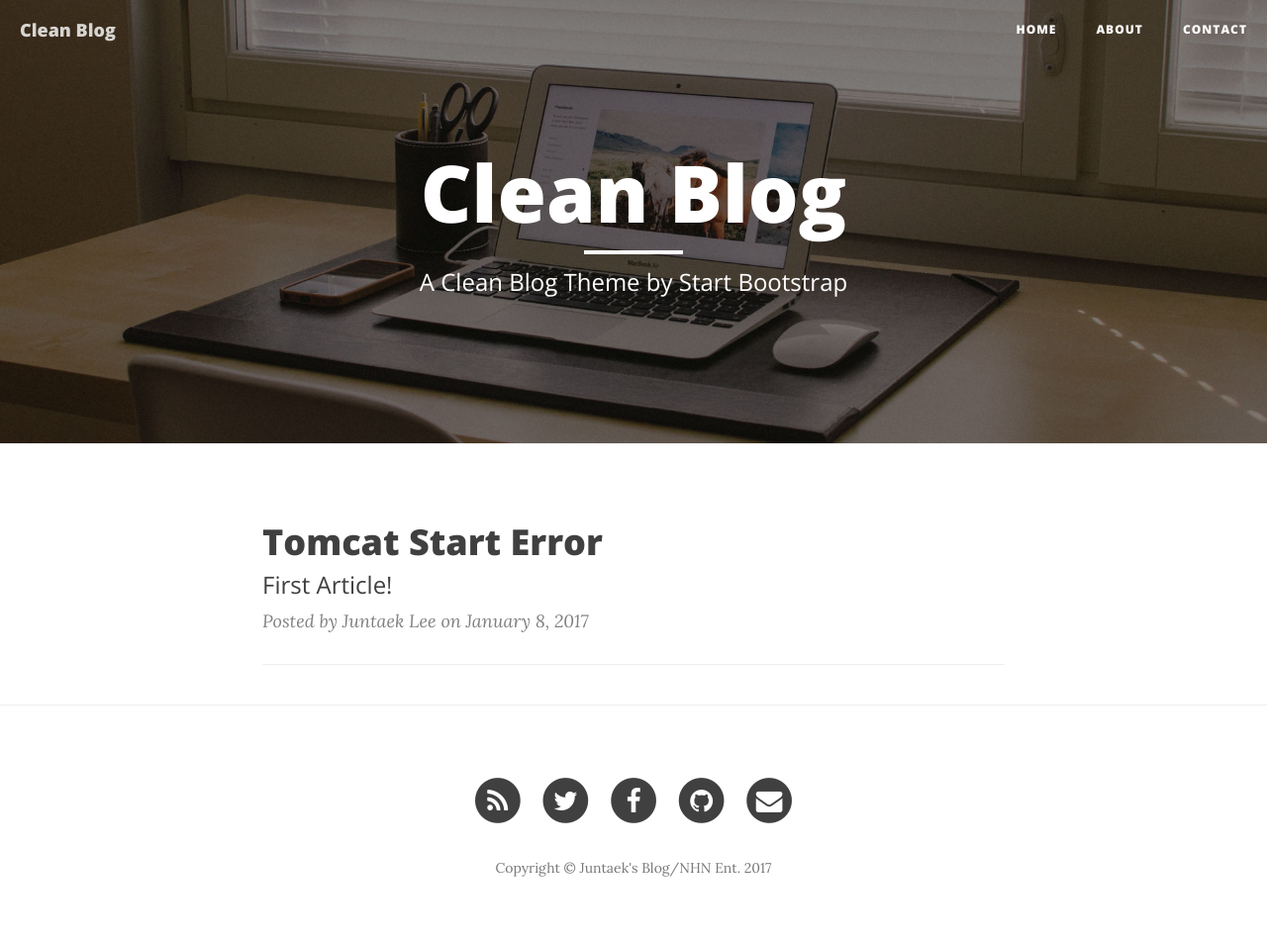
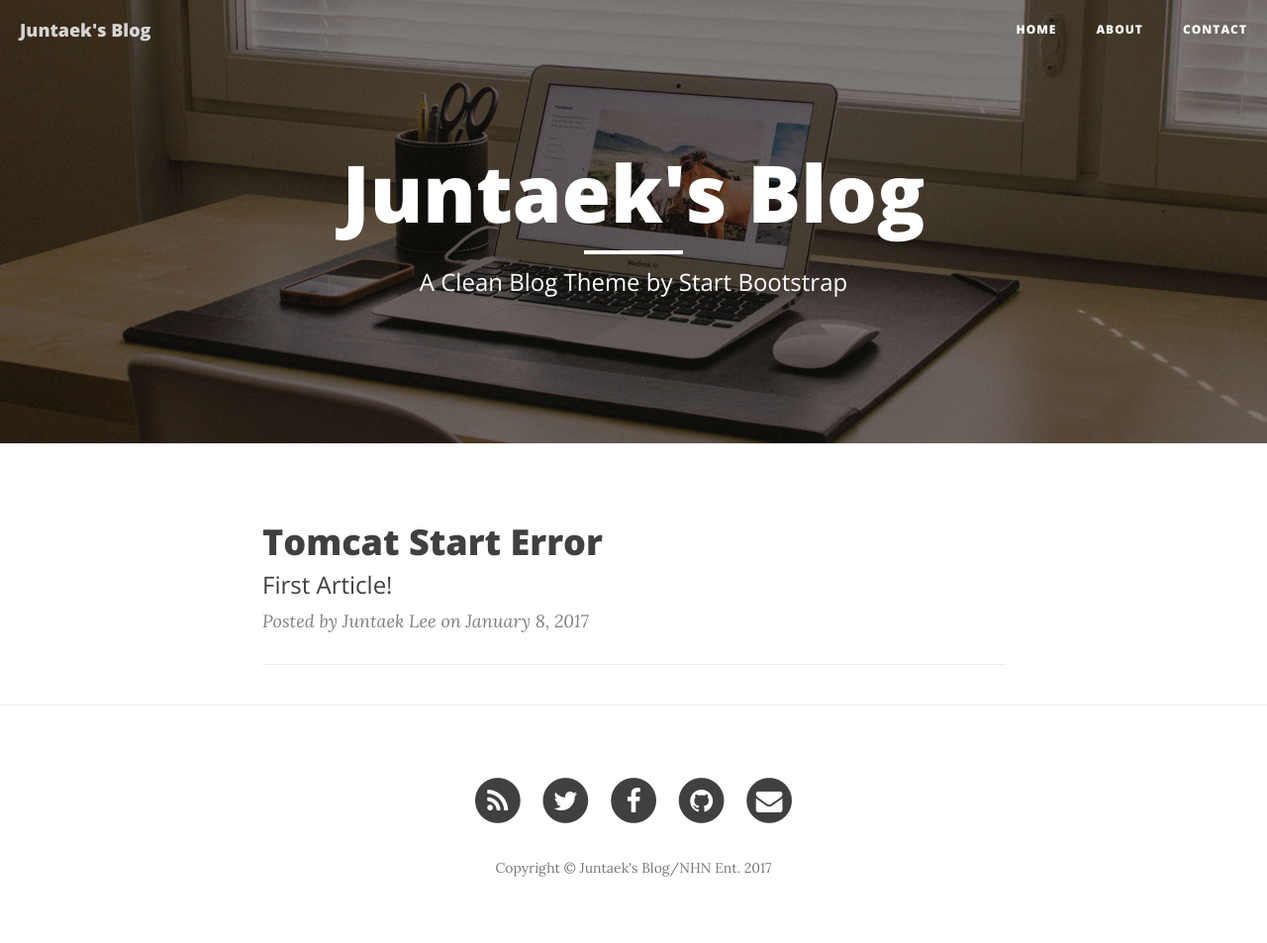
Before and after one commit to ljt629/ljt629.github.io, a Jekyll site: the page built from index.html, in a window 1280 px wide. Shown: the whole page at 99% size. Built offline with Jekyll 4.4.1, drawn with Linux system fonts in a browser that asks for light colours; nearby versions of some CDN libraries; the list of posts is cut into pages by our own code.

Commit message:
Modify config.yml

```diff
--- a/_config.yml
+++ b/_config.yml
@@ -1,12 +1,12 @@
 # Site settings
-title: Clean Blog
+title: Juntaek's Blog
 header-img: img/home-bg.jpg
 email: juntaek.lee@nhnent.com
 copyright_name: Juntaek's Blog/NHN Ent.
 description: "This is JuntaekLee's Blog."
 baseurl: "/ljt629.github.io"
 url: "http://ljt629.github.io"
-twitter_username: SBootstrap
+twitter_username: ljt629
 github_username:  ljt629
 facebook_username:  ljt629@naver.com
 email_username:  juntaek.lee@nhnent.com
```
